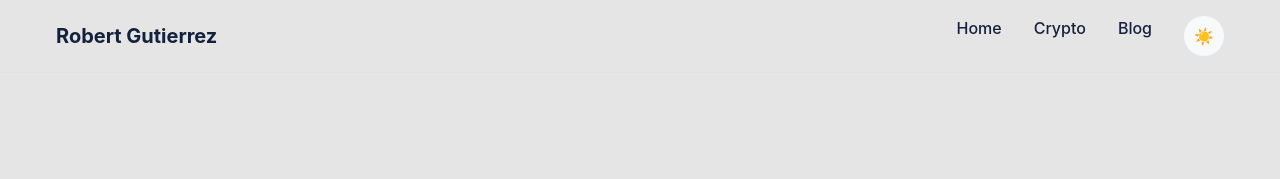
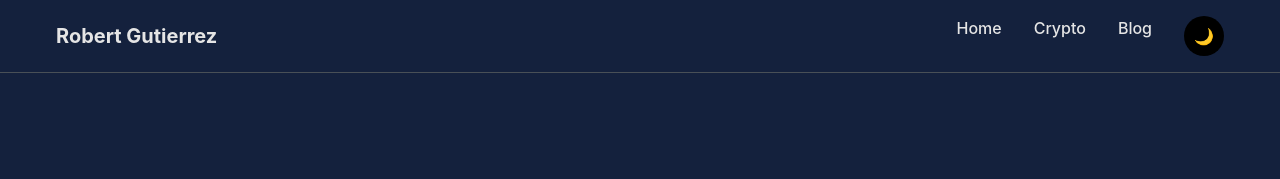
Before and after one commit to guti15/robg-dev, an Eleventy site: page src/index.njk in a window 1280 px wide. Shown: the top 179 px of the page. Built offline with nearby package versions, Linux system fonts and the light colour scheme; Eleventy itself is replaced by a stand-in of ours; files that its build step writes are made by us from their sources.

Commit message:
defaulting to dark mode

```diff
--- a/src/_includes/layouts/base.njk
+++ b/src/_includes/layouts/base.njk
@@ -1,5 +1,5 @@
 <!DOCTYPE html>
-<html lang="en" class="light-theme">
+<html lang="en" class="dark-theme">
 <head>
   <meta charset="UTF-8">
   <meta name="viewport" content="width=device-width, initial-scale=1.0">
@@ -23,10 +23,9 @@
 
   <!-- Preload theme script to prevent flash of unstyled content -->
   <script>
-    // Check for saved theme preference or use system preference
+    // Check for saved theme preference or default to dark
     const savedTheme = localStorage.getItem('theme');
-    const prefersDark = window.matchMedia('(prefers-color-scheme: dark)').matches;
-    const theme = savedTheme || (prefersDark ? 'dark' : 'light');
+    const theme = savedTheme || 'dark';
 
     // Apply theme immediately to prevent flash
     document.documentElement.classList.remove('light-theme', 'dark-theme');
--- a/src/assets/js/theme-switcher.js
+++ b/src/assets/js/theme-switcher.js
@@ -13,10 +13,9 @@ document.addEventListener('DOMContentLoaded', () => {
     localStorage.setItem('theme', theme);
   };
 
-  // Check for saved theme preference or use system preference
+  // Check for saved theme preference or default to dark
   const savedTheme = localStorage.getItem('theme');
-  const prefersDark = window.matchMedia('(prefers-color-scheme: dark)').matches;
-  const currentTheme = savedTheme || (prefersDark ? 'dark' : 'light');
+  const currentTheme = savedTheme || 'dark';
 
   // Apply the current theme
   setTheme(currentTheme);
@@ -32,7 +31,7 @@ document.addEventListener('DOMContentLoaded', () => {
   window.matchMedia('(prefers-color-scheme: dark)').addEventListener('change', (e) => {
     // Only change theme if user hasn't manually set a preference
     if (!localStorage.getItem('theme')) {
-      setTheme(e.matches ? 'dark' : 'light');
+      setTheme('dark'); // Always default to dark theme
     }
   });
 });
```
